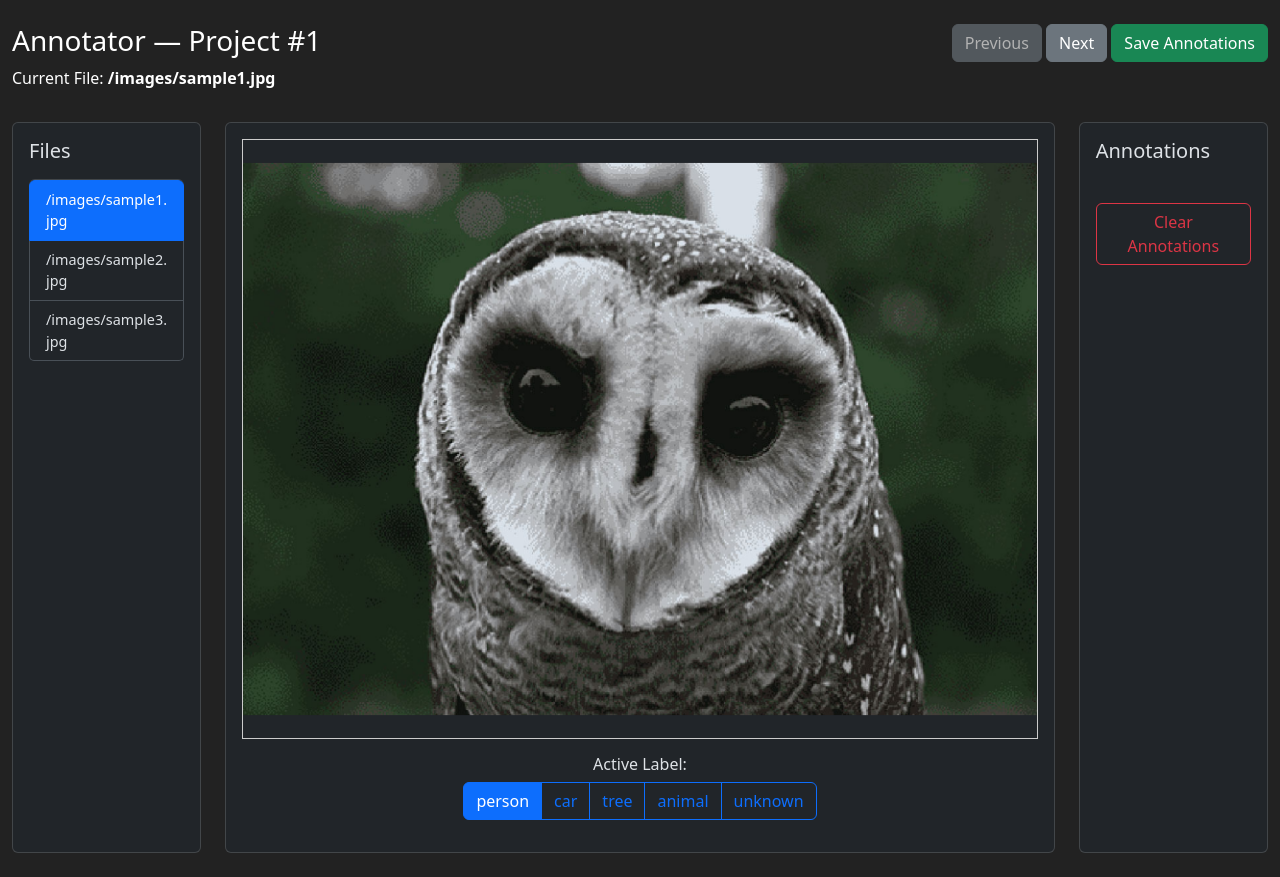
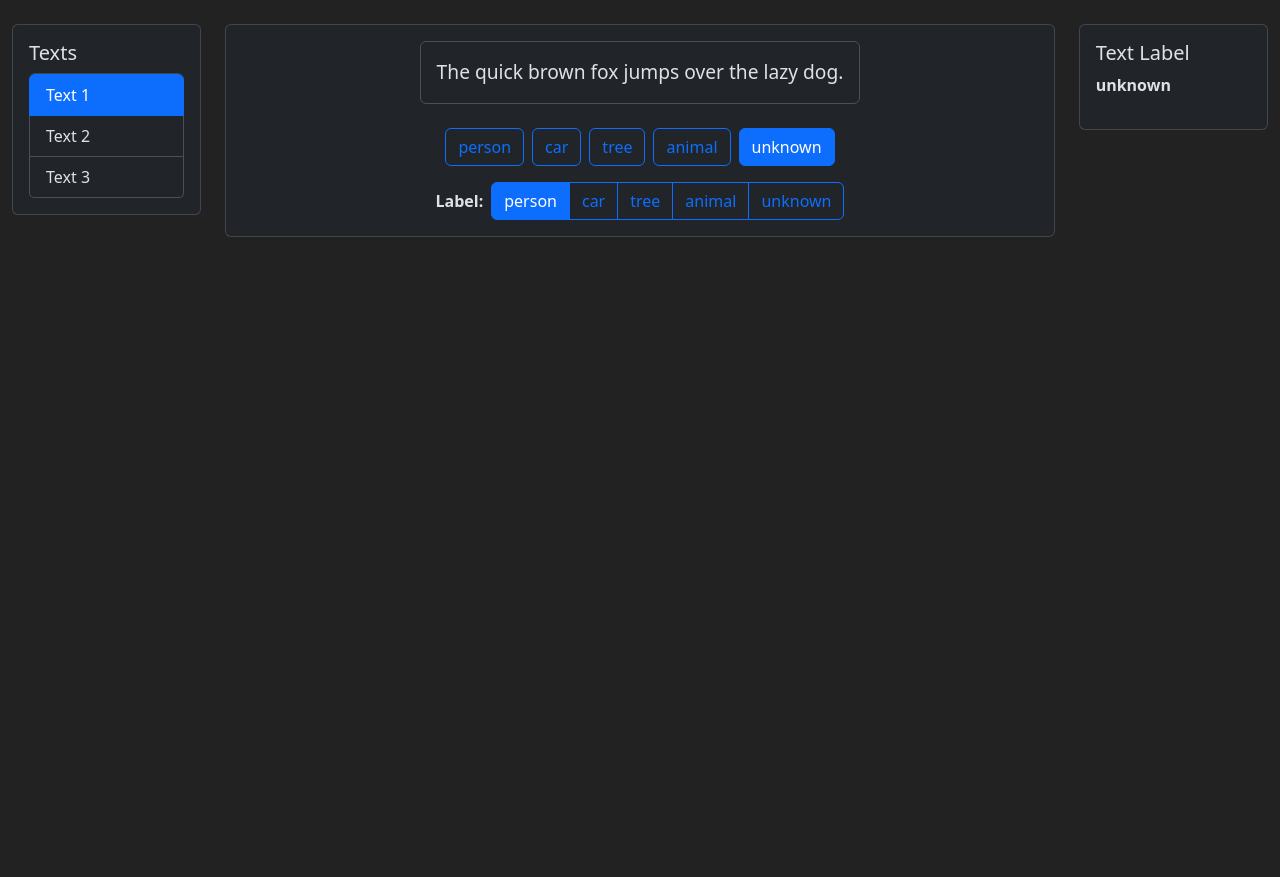
Before and after one commit to ThomasScottWhite/OpenLabel, a React (Vite) app in the folder OpenLabelFrontend/: page /projects/1/annotator in a window 1280 px wide. After the commit the page ends 800 px from the top, so only its background shows below. Built offline with nearby package versions, Linux system fonts and the light colour scheme.

Commit message:
added more annotator support

```diff
--- a/OpenLabelFrontend/src/Annotator.tsx
+++ b/OpenLabelFrontend/src/Annotator.tsx
@@ -1,15 +1,20 @@
-import { useParams } from "react-router-dom";
+// Annotator.tsx
 import {
   Container,
   Row,
   Col,
-  Button,
   Card,
   ListGroup,
+  Button,
   ButtonGroup,
 } from "react-bootstrap";
+import { useParams } from "react-router-dom";
 import { useEffect, useRef, useState } from "react";
-import { v4 as uuidv4 } from "uuid";
+import ObjectDetectionAnnotator, {
+  BoundingBox,
+} from "./annotators/ObjectDetectionAnnotator";
+import ImageClassificationAnnotator from "./annotators/ImageClassificationAnnotator";
+import TextClassificationAnnotator from "./annotators/TextClassificationAnnotator";
 
 const mockFiles = [
   "/images/sample1.jpg",
@@ -17,63 +22,55 @@ const mockFiles = [
   "/images/sample3.jpg",
 ];
 
+const mockTexts = [
+  "The quick brown fox jumps over the lazy dog.",
+  "React is a JavaScript library for building user interfaces.",
+  "Artificial intelligence is transforming the world.",
+];
+
 const LABELS = ["person", "car", "tree", "animal", "unknown"];
-
-interface RelativeBox {
-  id: string;
-  x: number;
-  y: number;
-  width: number;
-  height: number;
-  label: string;
-}
-
 const CANVAS_HEIGHT = 600;
 
 const Annotator = () => {
   const { id } = useParams();
   const [currentIndex, setCurrentIndex] = useState(0);
-  const [annotations, setAnnotations] = useState<RelativeBox[][]>([[], [], []]);
-  const canvasRef = useRef<HTMLCanvasElement>(null);
-  const [image, setImage] = useState<HTMLImageElement | null>(null);
-  const [drawing, setDrawing] = useState(false);
-  const [startPoint, setStartPoint] = useState<{ x: number; y: number } | null>(
-    null
+  const [annotations, setAnnotations] = useState<BoundingBox[][]>([[], [], []]);
+  const [imageLabels, setImageLabels] = useState<string[]>(
+    Array(mockFiles.length).fill("unknown")
+  );
+  const [textLabels, setTextLabels] = useState<string[]>(
+    Array(mockTexts.length).fill("unknown")
   );
   const [activeLabel, setActiveLabel] = useState("person");
   const [selectedBoxId, setSelectedBoxId] = useState<string | null>(null);
-
-  const currentFile = mockFiles[currentIndex];
-  const currentBoxes = annotations[currentIndex] || [];
-
-  const [canvasDims, setCanvasDims] = useState<{
-    width: number;
-    height: number;
-  }>({
+  const [image, setImage] = useState<HTMLImageElement | null>(null);
+  const canvasContainerRef = useRef<HTMLDivElement>(null);
+  const [canvasDims, setCanvasDims] = useState({
     width: 0,
     height: CANVAS_HEIGHT,
   });
 
-  const [imageDrawData, setImageDrawData] = useState<{
-    x: number;
-    y: number;
-    width: number;
-    height: number;
-    scale: number;
-  } | null>(null);
+  const currentFile = mockFiles[currentIndex];
+  const currentText = mockTexts[currentIndex];
+  const currentBoxes = annotations[currentIndex] || [];
+  const annotationType = "text"; // Change to "classification" or "text" to test other modes
 
   useEffect(() => {
+    if (
+      annotationType === "object-detection" ||
+      annotationType === "classification"
+    ) {
       const img = new Image();
       img.src = currentFile;
       img.onload = () => setImage(img);
-  }, [currentFile]);
+    }
+  }, [currentFile, annotationType]);
 
   useEffect(() => {
     const updateCanvasSize = () => {
-      const container = canvasRef.current?.parentElement;
-      if (container) {
+      if (canvasContainerRef.current) {
         setCanvasDims({
-          width: container.clientWidth,
+          width: canvasContainerRef.current.clientWidth,
           height: CANVAS_HEIGHT,
         });
       }
@@ -83,225 +80,99 @@ const Annotator = () => {
     return () => window.removeEventListener("resize", updateCanvasSize);
   }, []);
 
-  const drawCanvas = () => {
-    const canvas = canvasRef.current;
-    if (!canvas || !image) return;
-
-    const ctx = canvas.getContext("2d");
-    if (!ctx) return;
-
-    ctx.clearRect(0, 0, canvas.width, canvas.height);
-
-    const scale = Math.min(
-      canvas.width / image.width,
-      canvas.height / image.height
-    );
-    const imgWidth = image.width * scale;
-    const imgHeight = image.height * scale;
-    const offsetX = (canvas.width - imgWidth) / 2;
-    const offsetY = (canvas.height - imgHeight) / 2;
-
-    setImageDrawData({
-      x: offsetX,
-      y: offsetY,
-      width: imgWidth,
-      height: imgHeight,
-      scale,
-    });
-
-    ctx.drawImage(image, offsetX, offsetY, imgWidth, imgHeight);
-
-    for (const box of currentBoxes) {
-      const absX = offsetX + box.x * imgWidth;
-      const absY = offsetY + box.y * imgHeight;
-      const absW = box.width * imgWidth;
-      const absH = box.height * imgHeight;
-
-      ctx.strokeStyle = box.id === selectedBoxId ? "cyan" : "red";
-      ctx.lineWidth = box.id === selectedBoxId ? 3 : 2;
-      ctx.strokeRect(absX, absY, absW, absH);
-
-      ctx.fillStyle = "rgba(0,0,0,0.6)";
-      ctx.fillRect(absX, absY - 20, ctx.measureText(box.label).width + 10, 18);
-      ctx.fillStyle = "white";
-      ctx.font = "14px sans-serif";
-      ctx.fillText(box.label, absX + 5, absY - 6);
-    }
-  };
-
-  useEffect(() => {
-    drawCanvas();
-  }, [image, currentBoxes, canvasDims, selectedBoxId]);
-
-  const getCanvasCoords = (e: React.MouseEvent<HTMLCanvasElement>) => {
-    const rect = canvasRef.current!.getBoundingClientRect();
-    return {
-      x: e.clientX - rect.left,
-      y: e.clientY - rect.top,
-    };
-  };
-
-  const handleMouseDown = (e: React.MouseEvent<HTMLCanvasElement>) => {
-    const click = getCanvasCoords(e);
-    const found = findClickedBox(click.x, click.y);
-    if (found) {
-      setSelectedBoxId(found.id);
-      return;
-    }
-
-    setStartPoint(click);
-    setDrawing(true);
-    setSelectedBoxId(null);
-  };
-
-  const handleMouseUp = (e: React.MouseEvent<HTMLCanvasElement>) => {
-    if (!startPoint || !imageDrawData) return;
-    const end = getCanvasCoords(e);
-
-    const { x: offsetX, y: offsetY, width: imgW, height: imgH } = imageDrawData;
-
-    const relStartX = Math.min(Math.max(startPoint.x - offsetX, 0), imgW);
-    const relStartY = Math.min(Math.max(startPoint.y - offsetY, 0), imgH);
-    const relEndX = Math.min(Math.max(end.x - offsetX, 0), imgW);
-    const relEndY = Math.min(Math.max(end.y - offsetY, 0), imgH);
-
-    const newBox: RelativeBox = {
-      id: uuidv4(),
-      x: Math.min(relStartX, relEndX) / imgW,
-      y: Math.min(relStartY, relEndY) / imgH,
-      width: Math.abs(relEndX - relStartX) / imgW,
-      height: Math.abs(relEndY - relStartY) / imgH,
-      label: activeLabel,
-    };
-
-    const updated = [...annotations];
-    updated[currentIndex] = [...(updated[currentIndex] || []), newBox];
-    setAnnotations(updated);
-    setStartPoint(null);
-    setDrawing(false);
-  };
-
-  const handleMouseMove = (e: React.MouseEvent<HTMLCanvasElement>) => {
-    if (!drawing || !startPoint || !imageDrawData) return;
-    const curr = getCanvasCoords(e);
-    const ctx = canvasRef.current?.getContext("2d");
-    if (!ctx) return;
-
-    drawCanvas();
-
-    ctx.strokeStyle = "blue";
-    ctx.lineWidth = 1;
-    ctx.strokeRect(
-      Math.min(startPoint.x, curr.x),
-      Math.min(startPoint.y, curr.y),
-      Math.abs(curr.x - startPoint.x),
-      Math.abs(curr.y - startPoint.y)
-    );
-  };
-
-  const findClickedBox = (x: number, y: number): RelativeBox | null => {
-    if (!imageDrawData) return null;
-    const { x: offsetX, y: offsetY, width: imgW, height: imgH } = imageDrawData;
-
-    for (const box of currentBoxes) {
-      const absX = offsetX + box.x * imgW;
-      const absY = offsetY + box.y * imgH;
-      const absW = box.width * imgW;
-      const absH = box.height * imgH;
-      if (x >= absX && x <= absX + absW && y >= absY && y <= absY + absH) {
-        return box;
-      }
-    }
-    return null;
+  const handleBoxChange = (updated: BoundingBox[]) => {
+    const newAnnotations = [...annotations];
+    newAnnotations[currentIndex] = updated;
+    setAnnotations(newAnnotations);
   };
 
   const handleLabelChange = (label: string) => {
     setActiveLabel(label);
-
-    if (selectedBoxId) {
+    if (annotationType === "object-detection" && selectedBoxId) {
       const updated = [...annotations];
-      const updatedBoxes = updated[currentIndex].map((box) =>
+      updated[currentIndex] = updated[currentIndex].map((box) =>
         box.id === selectedBoxId ? { ...box, label } : box
       );
-      updated[currentIndex] = updatedBoxes;
       setAnnotations(updated);
+    } else if (annotationType === "classification") {
+      const updated = [...imageLabels];
+      updated[currentIndex] = label;
+      setImageLabels(updated);
+    } else if (annotationType === "text") {
+      const updated = [...textLabels];
+      updated[currentIndex] = label;
+      setTextLabels(updated);
     }
   };
 
-  const handleNext = () =>
-    setCurrentIndex((i) => Math.min(i + 1, mockFiles.length - 1));
-  const handlePrev = () => setCurrentIndex((i) => Math.max(i - 1, 0));
-  const handleFileSelect = (index: number) => setCurrentIndex(index);
+  const handleDelete = () => {
+    if (!selectedBoxId) return;
+    const updated = [...annotations];
+    updated[currentIndex] = updated[currentIndex].filter(
+      (b) => b.id !== selectedBoxId
+    );
+    setAnnotations(updated);
+    setSelectedBoxId(null);
+  };
 
   return (
     <Container fluid className="py-4">
-      <Row className="mb-3">
-        <Col>
-          <h3>Annotator — Project #{id}</h3>
-          <p>
-            Current File: <strong>{currentFile}</strong>
-          </p>
-        </Col>
-        <Col className="text-end">
-          <Button
-            variant="secondary"
-            onClick={handlePrev}
-            disabled={currentIndex === 0}
-          >
-            Previous
-          </Button>{" "}
-          <Button
-            variant="secondary"
-            onClick={handleNext}
-            disabled={currentIndex === mockFiles.length - 1}
-          >
-            Next
-          </Button>{" "}
-          <Button variant="success">Save Annotations</Button>
-        </Col>
-      </Row>
-
       <Row>
-        {/* File List */}
         <Col md={2}>
-          <Card className="p-3 mb-3 h-100">
-            <h5 className="mb-3">Files</h5>
+          <Card className="p-3 mb-3">
+            <h5>{annotationType === "text" ? "Texts" : "Files"}</h5>
             <ListGroup>
-              {mockFiles.map((file, index) => (
+              {(annotationType === "text" ? mockTexts : mockFiles).map(
+                (item, index) => (
                   <ListGroup.Item
-                  key={file}
+                    key={item}
                     active={index === currentIndex}
                     action
-                  onClick={() => handleFileSelect(index)}
-                  style={{ fontSize: "0.9rem", cursor: "pointer" }}
+                    onClick={() => setCurrentIndex(index)}
                   >
-                  {file}
+                    {annotationType === "text" ? `Text ${index + 1}` : item}
                   </ListGroup.Item>
-              ))}
+                )
+              )}
             </ListGroup>
           </Card>
         </Col>
 
-        {/* Canvas Area */}
         <Col md={8}>
-          <Card className="p-3 mb-3 h-100 text-center">
-            <canvas
-              ref={canvasRef}
+          <Card className="p-3 mb-3 text-center" ref={canvasContainerRef}>
+            {image && annotationType === "object-detection" && (
+              <ObjectDetectionAnnotator
+                image={image}
                 width={canvasDims.width}
                 height={canvasDims.height}
-              style={{
-                width: "100%",
-                height: `${CANVAS_HEIGHT}px`,
-                backgroundColor: "transparent",
-                border: "1px solid #ccc",
-                cursor: "crosshair",
-              }}
-              onMouseDown={handleMouseDown}
-              onMouseMove={handleMouseMove}
-              onMouseUp={handleMouseUp}
+                annotations={currentBoxes}
+                onChange={handleBoxChange}
+                selectedId={selectedBoxId}
+                onSelect={setSelectedBoxId}
+                activeLabel={activeLabel}
               />
-            <div className="mt-3">
-              <h6>Active Label:</h6>
+            )}
+            {image && annotationType === "classification" && (
+              <ImageClassificationAnnotator
+                image={image}
+                width={canvasDims.width}
+                height={canvasDims.height}
+                label={imageLabels[currentIndex]}
+                onLabelChange={handleLabelChange}
+                labelOptions={LABELS}
+              />
+            )}
+            {annotationType === "text" && (
+              <TextClassificationAnnotator
+                text={currentText}
+                label={textLabels[currentIndex]}
+                onLabelChange={handleLabelChange}
+                labelOptions={LABELS}
+              />
+            )}
+
+            <div className="mt-3 d-flex justify-content-center align-items-center gap-2 flex-wrap">
+              <strong>Label:</strong>
               <ButtonGroup>
                 {LABELS.map((label) => (
                   <Button
@@ -315,33 +186,46 @@ const Annotator = () => {
                   </Button>
                 ))}
               </ButtonGroup>
+              {annotationType === "object-detection" && (
+                <Button
+                  variant="danger"
+                  onClick={handleDelete}
+                  disabled={!selectedBoxId}
+                >
+                  Delete Selected
+                </Button>
+              )}
             </div>
           </Card>
         </Col>
 
-        {/* Annotation List */}
         <Col md={2}>
-          <Card className="p-3 mb-3 h-100">
-            <h5>Annotations</h5>
+          <Card className="p-3 mb-3">
+            <h5>
+              {annotationType === "object-detection"
+                ? "Boxes"
+                : annotationType === "text"
+                ? "Text Label"
+                : "Label"}
+            </h5>
+            {annotationType === "object-detection" ? (
               <ul style={{ fontSize: "0.85rem" }}>
-              {currentBoxes.map((box, i) => (
+                {currentBoxes.map((box) => (
                   <li key={box.id}>
                     <strong>{box.label}</strong> — x:{box.x.toFixed(2)} y:
                     {box.y.toFixed(2)}
                   </li>
                 ))}
               </ul>
-            <Button
-              variant="outline-danger"
-              className="mt-3"
-              onClick={() => {
-                const updated = [...annotations];
-                updated[currentIndex] = [];
-                setAnnotations(updated);
-              }}
-            >
-              Clear Annotations
-            </Button>
+            ) : annotationType === "text" ? (
+              <p style={{ fontSize: "1rem" }}>
+                <strong>{textLabels[currentIndex]}</strong>
+              </p>
+            ) : (
+              <p style={{ fontSize: "1rem" }}>
+                <strong>{imageLabels[currentIndex]}</strong>
+              </p>
+            )}
           </Card>
         </Col>
       </Row>
--- /dev/null
+++ b/OpenLabelFrontend/src/annotators/ImageClassificationAnnotator.tsx
@@ -0,0 +1,74 @@
+// ImageClassificationAnnotator.tsx
+import { useEffect, useRef } from "react";
+
+interface Props {
+  image: HTMLImageElement | null;
+  width: number;
+  height: number;
+  label: string;
+  onLabelChange: (newLabel: string) => void;
+  labelOptions: string[];
+}
+
+const ImageClassificationAnnotator = ({
+  image,
+  width,
+  height,
+  label,
+  onLabelChange,
+  labelOptions,
+}: Props) => {
+  const canvasRef = useRef<HTMLCanvasElement>(null);
+
+  useEffect(() => {
+    drawCanvas();
+  }, [image, width, height]);
+
+  const drawCanvas = () => {
+    const canvas = canvasRef.current;
+    if (!canvas || !image) return;
+    canvas.width = width;
+    canvas.height = height;
+
+    const ctx = canvas.getContext("2d");
+    if (!ctx) return;
+
+    ctx.clearRect(0, 0, width, height);
+
+    const scale = Math.min(width / image.width, height / image.height);
+    const imgW = image.width * scale;
+    const imgH = image.height * scale;
+    const offsetX = (width - imgW) / 2;
+    const offsetY = (height - imgH) / 2;
+
+    ctx.drawImage(image, offsetX, offsetY, imgW, imgH);
+  };
+
+  return (
+    <div className="d-flex flex-column align-items-center">
+      <canvas
+        ref={canvasRef}
+        style={{
+          width: "100%",
+          height: `${height}px`,
+          border: "1px solid #ccc",
+        }}
+      />
+      <div className="mt-3 d-flex flex-wrap justify-content-center gap-2">
+        {labelOptions.map((opt) => (
+          <button
+            key={opt}
+            className={`btn ${
+              opt === label ? "btn-primary" : "btn-outline-primary"
+            }`}
+            onClick={() => onLabelChange(opt)}
+          >
+            {opt}
+          </button>
+        ))}
+      </div>
+    </div>
+  );
+};
+
+export default ImageClassificationAnnotator;
--- /dev/null
+++ b/OpenLabelFrontend/src/annotators/ObjectDetectionAnnotator.tsx
@@ -0,0 +1,151 @@
+// ObjectDetectionAnnotator.tsx
+import { useEffect, useRef } from "react";
+import { v4 as uuidv4 } from "uuid";
+
+export interface BoundingBox {
+  id: string;
+  x: number;
+  y: number;
+  width: number;
+  height: number;
+  label: string;
+}
+
+interface Props {
+  image: HTMLImageElement | null;
+  width: number;
+  height: number;
+  annotations: BoundingBox[];
+  onChange: (updated: BoundingBox[]) => void;
+  selectedId: string | null;
+  onSelect: (id: string | null) => void;
+  activeLabel: string;
+}
+
+const HANDLE_SIZE = 8;
+
+const ObjectDetectionAnnotator = ({
+  image,
+  width,
+  height,
+  annotations,
+  onChange,
+  selectedId,
+  onSelect,
+  activeLabel,
+}: Props) => {
+  const canvasRef = useRef<HTMLCanvasElement>(null);
+  const startPoint = useRef<{ x: number; y: number } | null>(null);
+  const imageDrawData = useRef<any>(null);
+
+  useEffect(() => {
+    drawCanvas();
+  }, [image, annotations, width, height, selectedId]);
+
+  const drawCanvas = () => {
+    const canvas = canvasRef.current;
+    if (!canvas || !image) return;
+    canvas.width = width;
+    canvas.height = height;
+
+    const ctx = canvas.getContext("2d");
+    if (!ctx) return;
+
+    ctx.clearRect(0, 0, width, height);
+
+    const scale = Math.min(width / image.width, height / image.height);
+    const imgW = image.width * scale;
+    const imgH = image.height * scale;
+    const offsetX = (width - imgW) / 2;
+    const offsetY = (height - imgH) / 2;
+
+    imageDrawData.current = {
+      x: offsetX,
+      y: offsetY,
+      width: imgW,
+      height: imgH,
+      scale,
+    };
+    ctx.drawImage(image, offsetX, offsetY, imgW, imgH);
+
+    for (const box of annotations) {
+      const absX = offsetX + box.x * imgW;
+      const absY = offsetY + box.y * imgH;
+      const absW = box.width * imgW;
+      const absH = box.height * imgH;
+
+      ctx.strokeStyle = box.id === selectedId ? "cyan" : "red";
+      ctx.lineWidth = box.id === selectedId ? 3 : 2;
+      ctx.strokeRect(absX, absY, absW, absH);
+
+      ctx.fillStyle = "rgba(0,0,0,0.6)";
+      ctx.fillRect(absX, absY - 20, ctx.measureText(box.label).width + 10, 18);
+      ctx.fillStyle = "white";
+      ctx.font = "14px sans-serif";
+      ctx.fillText(box.label, absX + 5, absY - 6);
+    }
+  };
+
+  const handleMouseDown = (e: React.MouseEvent<HTMLCanvasElement>) => {
+    const pos = getCanvasCoords(e);
+    startPoint.current = pos;
+  };
+
+  const handleMouseUp = (e: React.MouseEvent<HTMLCanvasElement>) => {
+    if (!startPoint.current || !imageDrawData.current) return;
+
+    const end = getCanvasCoords(e);
+    const {
+      x: offsetX,
+      y: offsetY,
+      width: imgW,
+      height: imgH,
+    } = imageDrawData.current;
+
+    const relStartX = Math.min(
+      Math.max(startPoint.current.x - offsetX, 0),
+      imgW
+    );
+    const relStartY = Math.min(
+      Math.max(startPoint.current.y - offsetY, 0),
+      imgH
+    );
+    const relEndX = Math.min(Math.max(end.x - offsetX, 0), imgW);
+    const relEndY = Math.min(Math.max(end.y - offsetY, 0), imgH);
+
+    const newBox: BoundingBox = {
+      id: uuidv4(),
+      x: Math.min(relStartX, relEndX) / imgW,
+      y: Math.min(relStartY, relEndY) / imgH,
+      width: Math.abs(relEndX - relStartX) / imgW,
+      height: Math.abs(relEndY - relStartY) / imgH,
+      label: activeLabel,
+    };
+
+    onChange([...annotations, newBox]);
+    startPoint.current = null;
+  };
+
+  const getCanvasCoords = (e: React.MouseEvent<HTMLCanvasElement>) => {
+    const canvas = canvasRef.current!;
+    const rect = canvas.getBoundingClientRect();
+    const scaleX = canvas.width / rect.width;
+    const scaleY = canvas.height / rect.height;
+
+    return {
+      x: (e.clientX - rect.left) * scaleX,
+      y: (e.clientY - rect.top) * scaleY,
+    };
+  };
+
+  return (
+    <canvas
+      ref={canvasRef}
+      style={{ width: "100%", height: `${height}px`, border: "1px solid #ccc" }}
+      onMouseDown={handleMouseDown}
+      onMouseUp={handleMouseUp}
+    />
+  );
+};
+
+export default ObjectDetectionAnnotator;
--- /dev/null
+++ b/OpenLabelFrontend/src/annotators/TextClassificationAnnotator.tsx
@@ -0,0 +1,44 @@
+// TextClassificationAnnotator.tsx
+import React from "react";
+import { Button } from "react-bootstrap";
+
+interface Props {
+  text: string;
+  label: string;
+  onLabelChange: (label: string) => void;
+  labelOptions: string[];
+}
+
+const TextClassificationAnnotator = ({
+  text,
+  label,
+  onLabelChange,
+  labelOptions,
+}: Props) => {
+  return (
+    <div className="d-flex flex-column align-items-center gap-4">
+      <div
+        className="border rounded p-3 text-center"
+        style={{ maxWidth: "600px" }}
+      >
+        <p className="mb-0" style={{ fontSize: "1.2rem" }}>
+          {text}
+        </p>
+      </div>
+
+      <div className="d-flex flex-wrap justify-content-center gap-2">
+        {labelOptions.map((opt) => (
+          <Button
+            key={opt}
+            variant={opt === label ? "primary" : "outline-primary"}
+            onClick={() => onLabelChange(opt)}
+          >
+            {opt}
+          </Button>
+        ))}
+      </div>
+    </div>
+  );
+};
+
+export default TextClassificationAnnotator;
```
Lines whose indentation alone changed are shown as unchanged.
